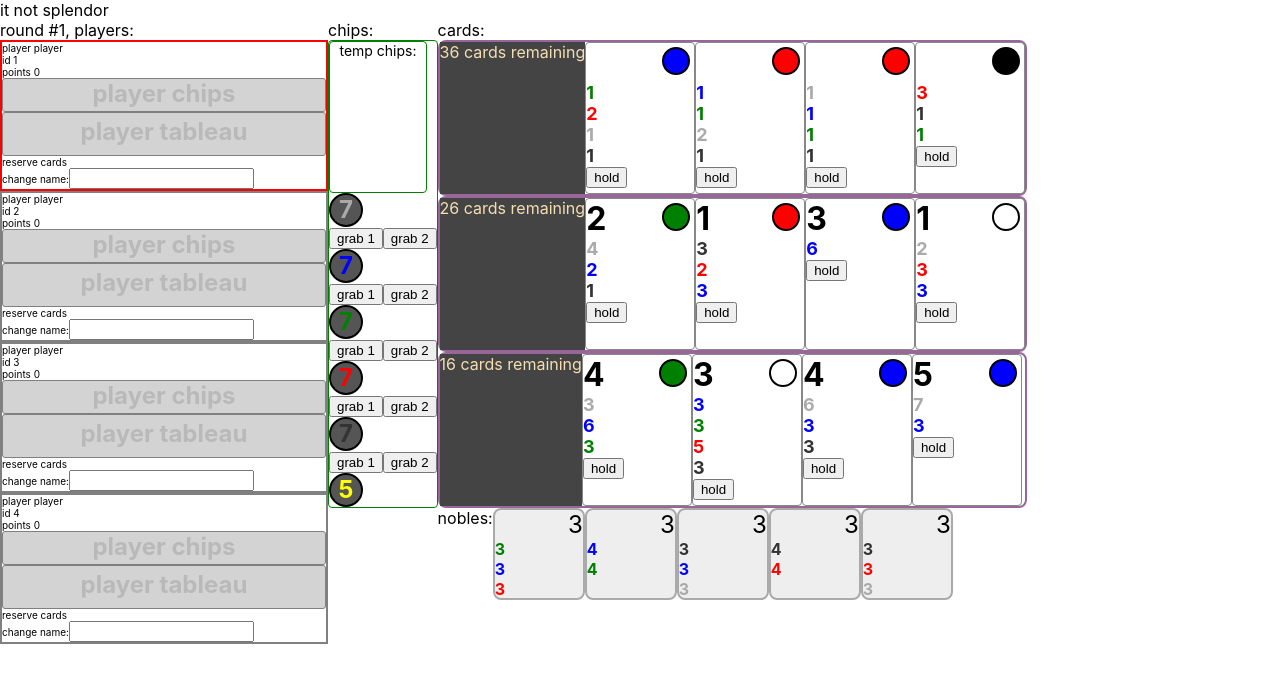
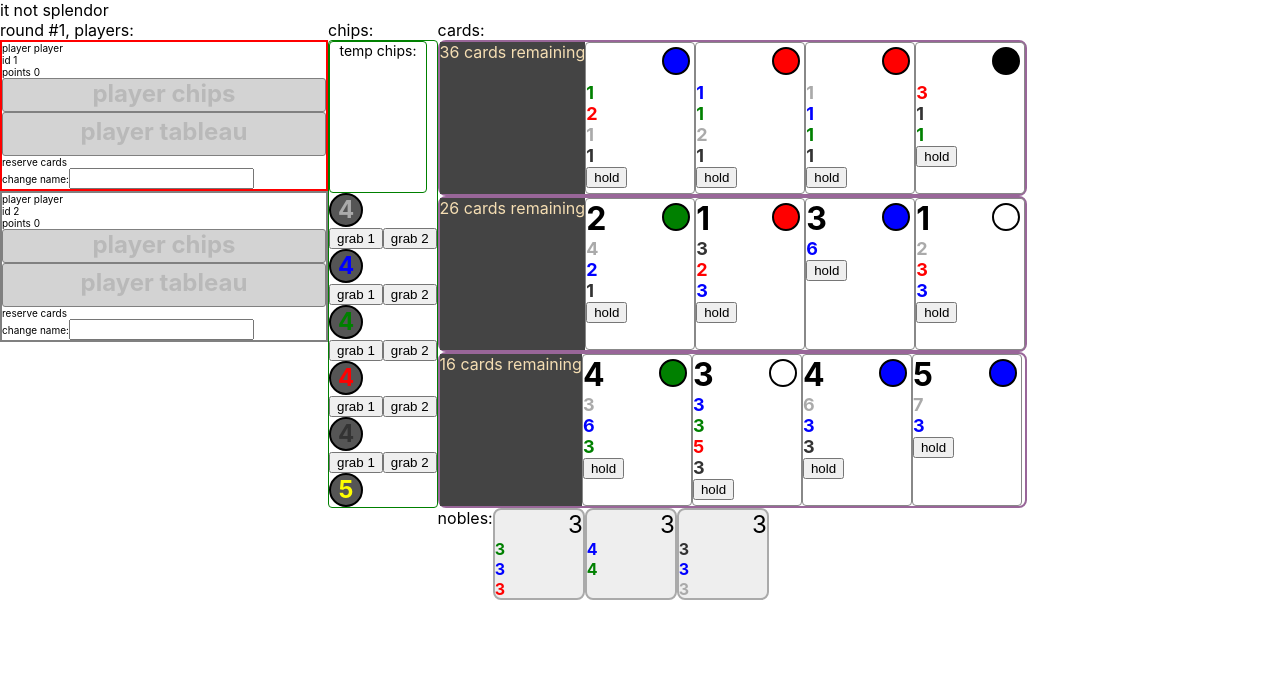
Before and after one commit to jmenter/splendr, a React (Create React App) app: page / in a window 1280 px wide. Shown: the top 682 px of the page. Built offline with nearby package versions, Linux system fonts and the light colour scheme.

Commit message:
fixed wild purchase math error

```diff
--- a/src/game/game.ts
+++ b/src/game/game.ts
@@ -132,22 +132,24 @@ export default class SplendorGame {
   };
 
   @action handleCardPurchaseTransaction(cardToBuy: Card) {
-    var deficit = 0;
+    var totalDeficit = 0;
     cardToBuy.costs.forEach((cost) => {
       const costReduction = this.currentPlayer.costReductionFor(cost.color);
       const netCostForColor = cost.amount - costReduction;
       const chipAmount = this.currentPlayer.chips.get(cost.color) || 0;
+      var deficitForColor = 0;
       if (netCostForColor > chipAmount) {
-        deficit += netCostForColor - chipAmount;
+        deficitForColor = netCostForColor - chipAmount;
+        totalDeficit += deficitForColor;
       }
-      const finalCost = netCostForColor >= 0 ? netCostForColor : 0;
+      const finalCost = netCostForColor - deficitForColor;
       this.currentPlayer.removeChip(cost.color, finalCost);
       this.addChips(cost.color, finalCost);
     });
 
-    if (deficit) {
-      this.currentPlayer.removeChip("wild", deficit);
-      this.addChips("wild", deficit);
+    if (totalDeficit) {
+      this.currentPlayer.removeChip("wild", totalDeficit);
+      this.addChips("wild", totalDeficit);
     }
     this.currentPlayer.tableau.push(cardToBuy);
     this.endPlayerTurn();
--- a/src/game/player.ts
+++ b/src/game/player.ts
@@ -3,18 +3,18 @@ import { Card, CardColor } from "./card";
 import { observable, computed, action } from "mobx";
 import { Noble, CardRequirement } from "./noble";
 
-const fakeTableau: Card[] = [
-  { pointValue: 0, color: "red", tier: 1, costs: [] },
-  { pointValue: 2, color: "red", tier: 1, costs: [] },
-  { pointValue: 1, color: "blue", tier: 1, costs: [] },
-  { pointValue: 0, color: "blue", tier: 1, costs: [] },
-  { pointValue: 0, color: "green", tier: 1, costs: [] },
-  { pointValue: 4, color: "green", tier: 1, costs: [] },
-  { pointValue: 0, color: "white", tier: 1, costs: [] },
-  { pointValue: 0, color: "white", tier: 1, costs: [] },
-  { pointValue: 4, color: "black", tier: 1, costs: [] },
-  { pointValue: 3, color: "black", tier: 1, costs: [] },
-];
+// const fakeTableau: Card[] = [
+//   { pointValue: 0, color: "red", tier: 1, costs: [] },
+//   { pointValue: 2, color: "red", tier: 1, costs: [] },
+//   { pointValue: 1, color: "blue", tier: 1, costs: [] },
+//   { pointValue: 0, color: "blue", tier: 1, costs: [] },
+//   { pointValue: 0, color: "green", tier: 1, costs: [] },
+//   { pointValue: 4, color: "green", tier: 1, costs: [] },
+//   { pointValue: 0, color: "white", tier: 1, costs: [] },
+//   { pointValue: 0, color: "white", tier: 1, costs: [] },
+//   { pointValue: 4, color: "black", tier: 1, costs: [] },
+//   { pointValue: 3, color: "black", tier: 1, costs: [] },
+// ];
 export default class Player {
   id: number;
   @observable name: string;
--- a/src/stores/GameStore.ts
+++ b/src/stores/GameStore.ts
@@ -1,7 +1,7 @@
 import SplendorGame from "../game/game";
 import { observable } from "mobx";
 
-const NUMBER_OF_PLAYERS = 4;
+const NUMBER_OF_PLAYERS = 2;
 
 export default class GameStore {
   @observable game: SplendorGame = new SplendorGame(NUMBER_OF_PLAYERS);
```
